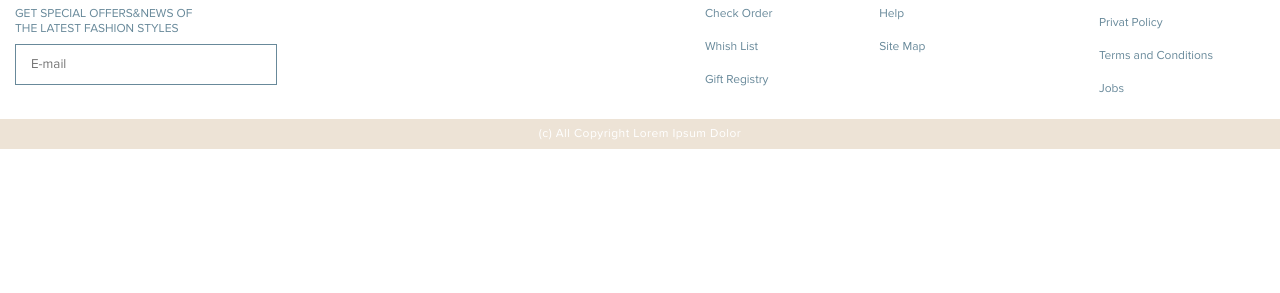
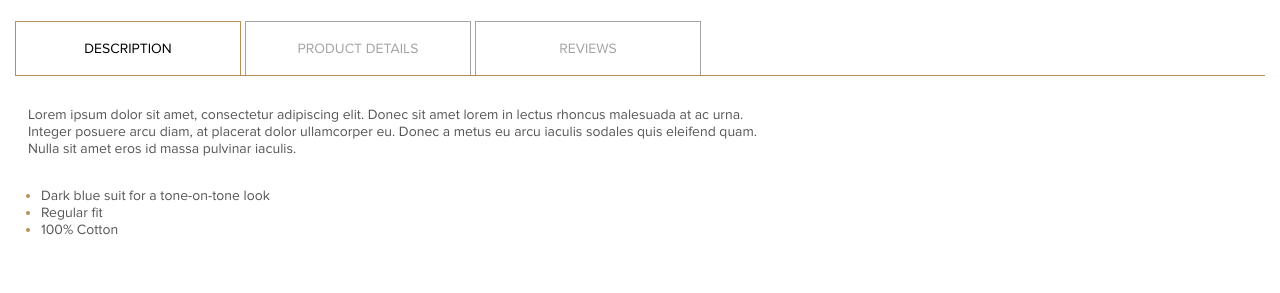
Before and after one commit to romanblyashuk94/limitedadwear, a website built with Parcel: page src/index.html in a window 1280 px wide. Shown: the part 1281-1574 px from the top of the page. Before the commit the page ends 1430 px from the top, so only its background shows below. Built offline with nearby package versions, Linux system fonts and the light colour scheme.

Commit message:
adding about section

```diff
--- a/src/index.html
+++ b/src/index.html
@@ -306,7 +306,8 @@
                                     </div>
                                     <div class="parametrInput">
                                         <div class="quantity">
-                                            <input type="number" readonly="readonly" min="1" max="5" class="quantity__input" data-quantityInput value="1">
+                                            <input type="number" readonly="readonly" min="1" max="5"
+                                                class="quantity__input" data-quantityInput value="1">
                                             <ul class="quantity__buttonsList">
                                                 <li class="quantity__buttonItem">
                                                     <button type="button" class="quantity__button" data-increment>
@@ -410,7 +411,38 @@
                     </div>
                 </div>
             </div>
+            <div class="productAbout">
+                <form class="productAbout__form">
+                    <label class="productAbout__form__label">
+                        <input class="productAbout__form__input" type="radio" name="selectedTab" value="description"
+                            checked>
+                        <span class="productAbout__form__btn">Description</span>
+                    </label>
+                    <label class="productAbout__form__label">
+                        <input class="productAbout__form__input" type="radio" name="selectedTab" value="productDetails">
+                        <span class="productAbout__form__btn">Product details</span>
+                    </label>
+                    <label class="productAbout__form__label">
+                        <input class="productAbout__form__input" type="radio" name="selectedTab" value="reviews">
+                        <span class="productAbout__form__btn">reviews</span>
+                    </label>
+                </form>
+                <div class="productAbout__content">
+                    Lorem ipsum dolor sit amet, consectetur adipiscing elit. Donec sit amet lorem in lectus rhoncus
+                    malesuada at ac urna.
+                    Integer posuere arcu diam, at placerat dolor ullamcorper eu. Donec a metus eu arcu iaculis sodales
+                    quis eleifend quam.
+                    Nulla sit amet eros id massa pulvinar iaculis.
+
+                    <ul class="contentList">
+                        <li class="contentList__item">Dark blue suit for a tone-on-tone look</li>
+                        <li class="contentList__item">Regular fit</li>
+                        <li class="contentList__item">100% Cotton</li>
+                    </ul>
+                </div>
+            </div>
         </section>
+
     </main>
     <footer class="footer">
         <div class="container">
--- a/src/scss/components/_productCard.scss
+++ b/src/scss/components/_productCard.scss
@@ -545,3 +545,80 @@
     height: 877px;
     background-color: #e1e1e1;
 }
+
+// ________________________________________
+.productAbout {
+    margin-top: 136px;
+}
+
+.productAbout__form {
+    border-bottom: 1px solid $selectedLinkColor;
+    overflow: hidden;
+    display: flex;
+    gap:4px;
+}
+
+.productAbout__form__label {
+    display: inline-flex;
+
+}
+.productAbout__form__input {
+    appearance: none;
+
+    &:checked+.productAbout__form__btn {
+        color: #000000;
+        border: 1px solid $selectedLinkColor;
+    }
+}
+.productAbout__form__btn {
+    display: inline-flex;
+    align-items: center;
+    justify-content: center;
+    width: 226px;
+    height: 55px;
+    background-color: inherit;
+    text-transform: uppercase;
+    font-size: 14px;
+    color: #a4a4a4;
+    margin-bottom: -1px;
+    border: 1px solid #a4a4a4;
+    cursor: pointer;
+
+    &:hover {
+        color: #000000;
+    }
+
+    @media screen and (max-width: 716px) {
+        width: 200px
+    }
+
+    @media screen and (max-width: 634px) {
+        width: 150px
+    }
+
+    @media screen and (max-width: 476px) {
+        font-size: 12px;
+        width: 113px
+    }
+}
+
+.productAbout__content {
+    padding: 30px 13px;
+    max-width: 783px;
+    font-size: 14px;
+    color: #555555;
+}
+
+.contentList {
+    margin-top: 30px;
+    padding-left: 13px;
+
+
+    .contentList__item {
+        list-style: disc;
+
+        &::marker {
+            color: $selectedLinkColor;
+        }
+    }
+}
```
